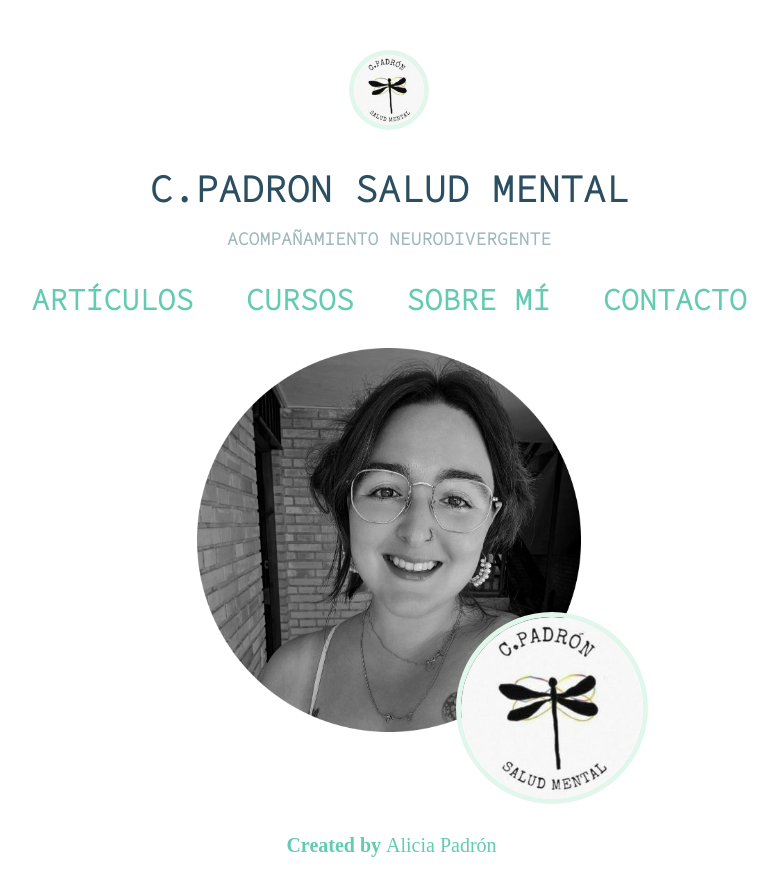
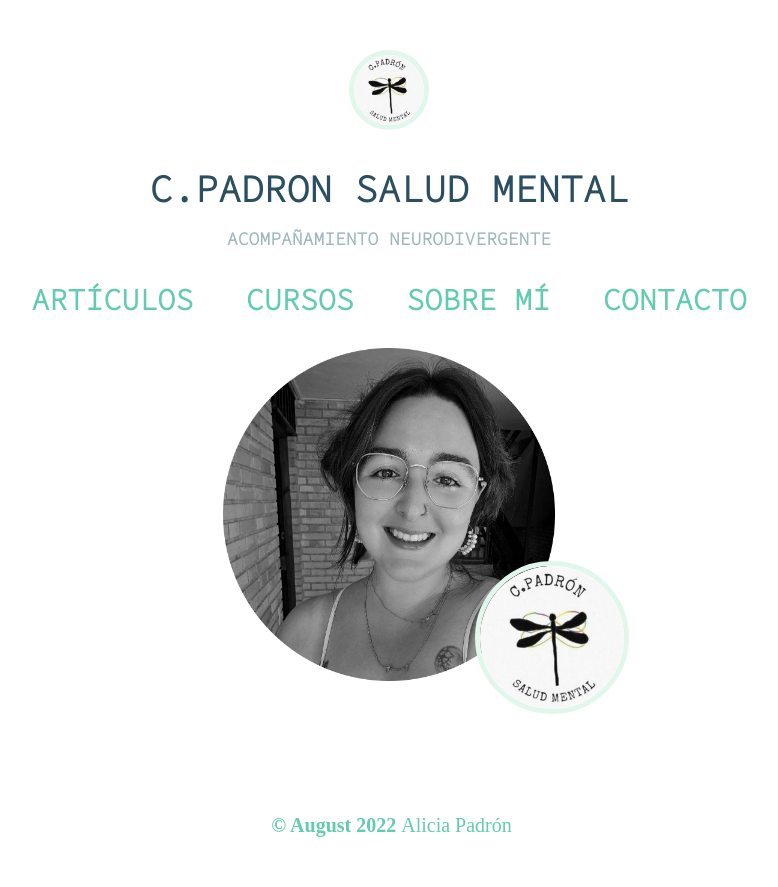
Before and after one commit to aliciaapadron/cpadronsaludmental, a React (Create React App) app: page /#/ in a window 1280 px wide. Shown: the whole page, without its empty margins (251-1029 px from the left). Built offline with nearby package versions, Linux system fonts and the light colour scheme.

Commit message:
add general changes in styles2

```diff
--- a/src/components/Footer.js
+++ b/src/components/Footer.js
@@ -2,11 +2,11 @@ export function Footer() {
   return (
     <>
       <footer className="footer">
-        <h2 className="footer__title">Created by </h2>
+        <h2 className="footer__title">© August 2022 </h2>
 
         <a
           className="footer__link"
-          href="https://github.com/aliciaapadron"
+          href="https://twitter.com/aliciaapadronp"
           target="_blank"
           title="Ir al creador"
         >
--- a/src/styles/components/contact.scss
+++ b/src/styles/components/contact.scss
@@ -26,7 +26,7 @@
       color: $darkgreen;
       font-weight: bolder;
       text-decoration: none;
-      margin: 15px 0;
+      margin: 20px 0;
       &:hover {
         background-color: $ligthcolor;
         border-radius: 10px;
@@ -44,5 +44,5 @@
 }
 
 .icon {
-  margin-right: 5px;
+  margin-right: 10px;
 }
--- a/src/styles/components/footer.scss
+++ b/src/styles/components/footer.scss
@@ -1,7 +1,7 @@
 .footer {
   display: flex;
   justify-content: center;
-  margin: 30px 0;
+  margin: 100px 0 30px;
   &__title {
     margin: 0 5px;
     color: $darkcolor;
--- a/src/styles/components/home.scss
+++ b/src/styles/components/home.scss
@@ -3,11 +3,11 @@
   flex-direction: column;
   align-items: center;
   &__personalpicture {
-    width: 30%;
+    width: 26%;
     position: relative;
   }
   &__logo {
-    width: 15%;
+    width: 12%;
     margin-top: -15vh;
     margin-left: 326px;
     z-index: 100;
```
